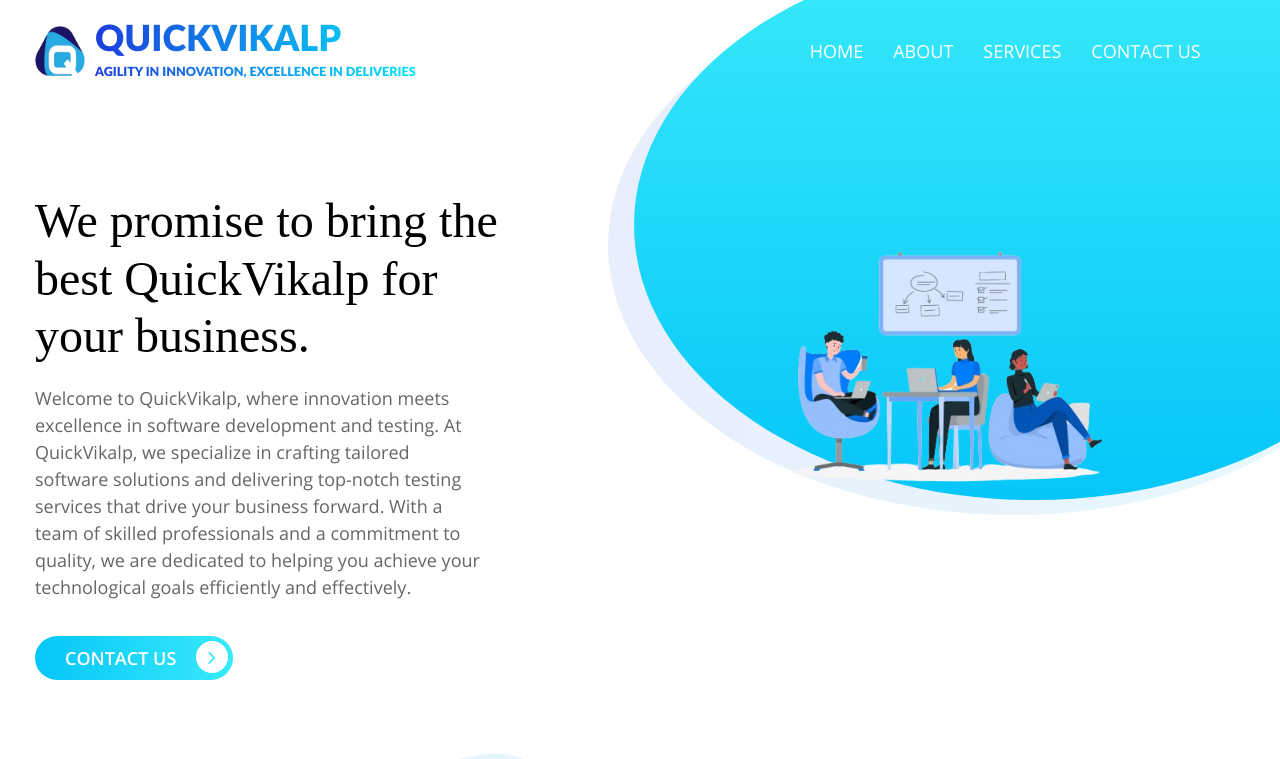
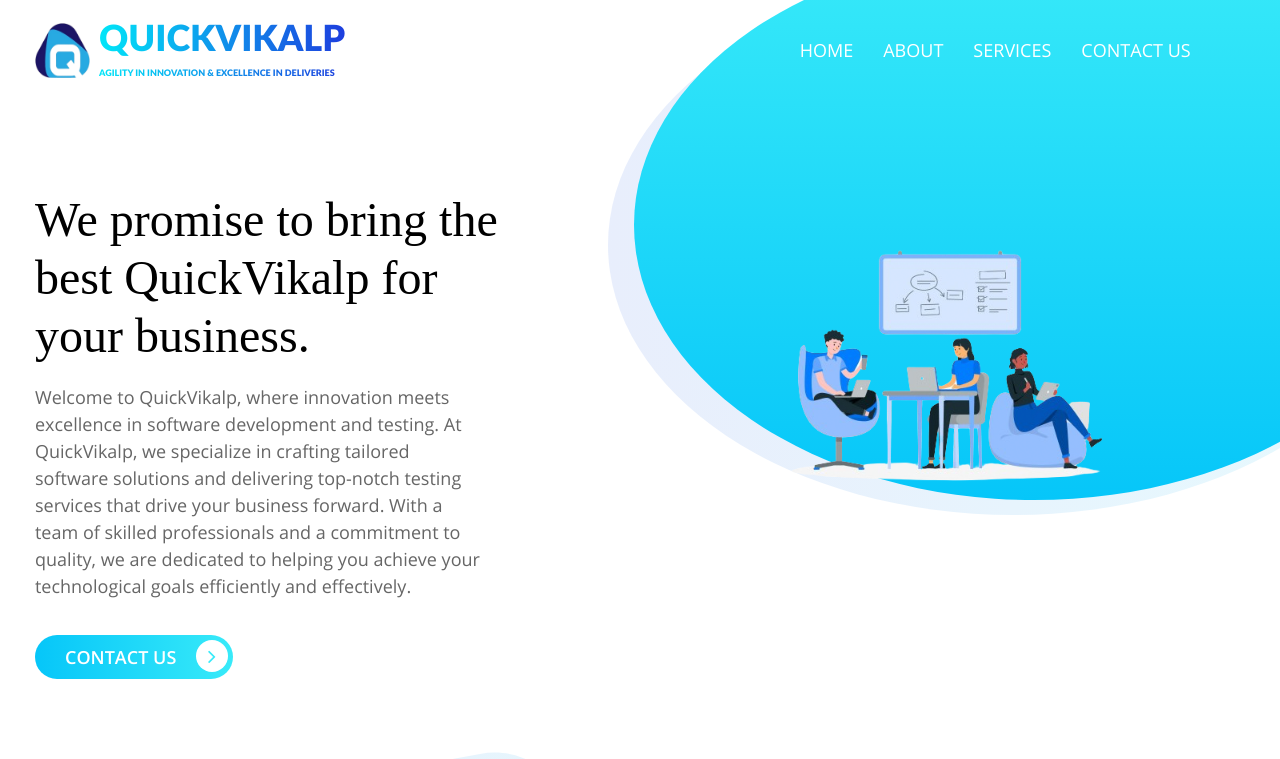
Before and after one commit to rohan-ngm/quickvikalp, a plain HTML site: page index.html in a window 1280 px wide. Shown: the top 759 px of the page. Drawn offline with Linux system fonts and the light colour scheme; a web font is replaced by a local one.

Commit message:
code fixed with logo

```diff
--- a/css/style.css
+++ b/css/style.css
@@ -62,10 +62,10 @@ body {
   font-size: 36px;
   font-family: "Lato-Black";
   text-transform: uppercase;
-  background: -webkit-linear-gradient(left, #1d3ede, #01e6f8);
-  background: -ms-linear-gradient(left, #1d3ede, #01e6f8);
-  background: -moz-linear-gradient(left, #1d3ede, #01e6f8);
-  background: -o-linear-gradient(left, #1d3ede, #01e6f8);
+  background: -webkit-linear-gradient(right, #1d3ede, #01e6f8);
+  background: -ms-linear-gradient(right, #1d3ede, #01e6f8);
+  background: -moz-linear-gradient(right, #1d3ede, #01e6f8);
+  background: -o-linear-gradient(right, #1d3ede, #01e6f8);
   -webkit-background-clip: text;
   -ms-background-clip: text;
   -o-background-clip: text;
--- a/index.html
+++ b/index.html
@@ -16,16 +16,16 @@
 <body>
   <nav class="navbar navbar-expand-lg navbar-light bg-light bg-transparent" id="gtco-main-nav">
     <div class="container">
-      <img src="images/logo.png" width="50" height="50">
-      <a class="navbar-brand" style="line-height: 0.7; margin-left: 10px;">QuickVikalp <br>
-        <small style="margin-left: 0%;margin-top: -42%; font-size: 35%;">Agility in Innovation, Excellence in
+      <img src="images/logo.png" width="55" height="55">
+      <a class="navbar-brand" style="line-height: 0.7; margin-left: 9px;">QuickVikalp <br>
+        <small style="margin-left: 0%;margin-top: -42%; font-size: 25%;">Agility in Innovation & Excellence in
           Deliveries</small>
       </a>
       <button class="navbar-toggler" data-target="#my-nav" onclick="myFunction(this)" data-toggle="collapse">
         <span class="bar1"></span> <span class="bar2"></span>
         <span class="bar3"></span>
       </button>
-      <div id="my-nav" class="collapse navbar-collapse" style="margin-left: 30%">
+      <div id="my-nav" class="collapse navbar-collapse" style="margin-left: 35%">
         <ul class="navbar-nav mr-auto">
           <li class="nav-item">
             <a class="nav-link" href="#" style="color: white">Home</a>
```
